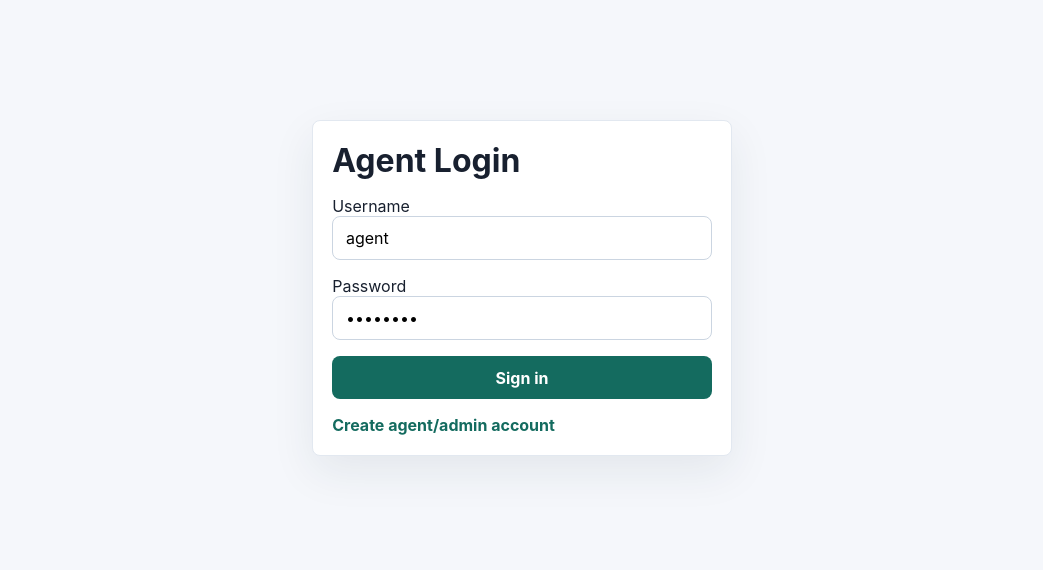
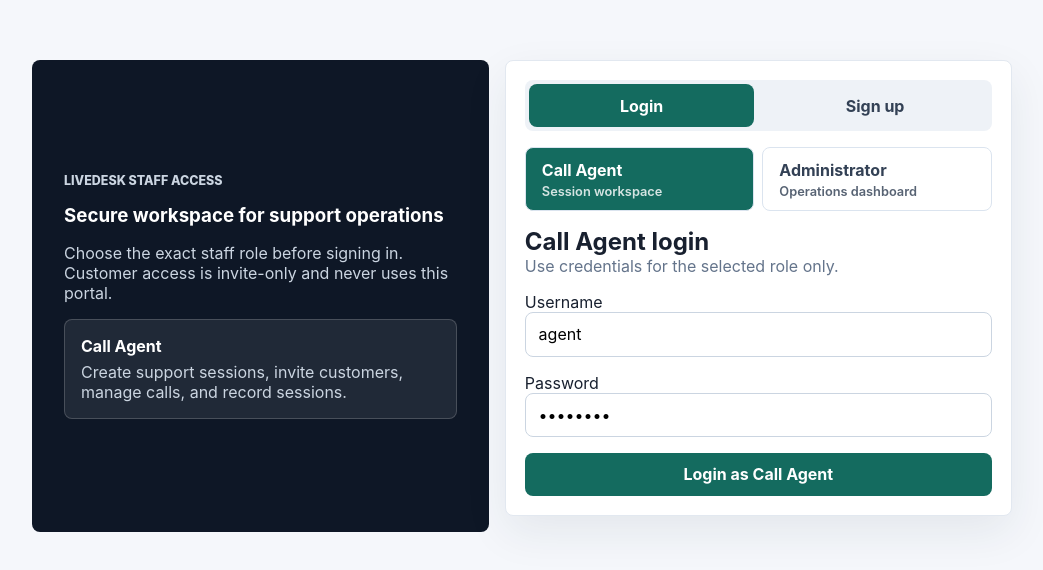
Before and after one commit to aditya-1408/LiveDesk, a React (Vite) app in the folder client/: page /login in a window 1280 px wide. Shown: the part 104-674 px from the top of the page, without its empty margins (118-1161 px from the left). Built offline with nearby package versions, Linux system fonts and the light colour scheme; no server answers.

Commit message:
build role-based staff auth portal

```diff
--- a/client/src/context/AuthContext.jsx
+++ b/client/src/context/AuthContext.jsx
@@ -7,11 +7,11 @@ export function AuthProvider({ children }) {
   const [token, setToken] = useState(getStoredToken());
   const [user, setUser] = useState(() => decodeToken(getStoredToken()));
 
-  async function login(username, password) {
+  async function login(username, password, role) {
     const result = await api("/api/auth/login", {
       method: "POST",
       token: null,
-      body: JSON.stringify({ username, password })
+      body: JSON.stringify({ username, password, role })
     });
     setStoredToken(result.token);
     setToken(result.token);
--- a/client/src/pages/AgentLogin.jsx
+++ b/client/src/pages/AgentLogin.jsx
@@ -1,39 +1,113 @@
 import { useState } from "react";
-import { Navigate, Link, useNavigate } from "react-router-dom";
+import { Navigate, useNavigate } from "react-router-dom";
 import { useAuth } from "../context/AuthContext.jsx";
 
-export default function AgentLogin() {
-  const [username, setUsername] = useState("agent");
-  const [password, setPassword] = useState("agent123");
+const roleCopy = {
+  agent: {
+    title: "Call Agent",
+    description: "Create support sessions, invite customers, manage calls, and record sessions.",
+    username: "agent",
+    password: "agent123"
+  },
+  admin: {
+    title: "Administrator",
+    description: "Monitor live operations, inspect session history, and end active sessions.",
+    username: "admin",
+    password: "admin123"
+  }
+};
+
+function destinationFor(role) {
+  return role === "admin" ? "/admin" : "/dashboard";
+}
+
+export function StaffAuth({ initialMode = "login" }) {
+  const [mode, setMode] = useState(initialMode);
+  const [role, setRole] = useState("agent");
+  const [username, setUsername] = useState(roleCopy.agent.username);
+  const [password, setPassword] = useState(roleCopy.agent.password);
+  const [adminCode, setAdminCode] = useState("");
   const [error, setError] = useState("");
-  const { login, user } = useAuth();
+  const { login, signup, logout, user } = useAuth();
   const navigate = useNavigate();
 
   if (user?.role === "admin") return <Navigate to="/admin" replace />;
   if (user?.role === "agent") return <Navigate to="/dashboard" replace />;
   if (user?.role === "customer") return <Navigate to="/ended" replace />;
 
+  function selectRole(nextRole) {
+    setRole(nextRole);
+    setUsername(roleCopy[nextRole].username);
+    setPassword(roleCopy[nextRole].password);
+    setAdminCode("");
+    setError("");
+  }
+
   async function submit(event) {
     event.preventDefault();
     setError("");
     try {
-      const result = await login(username, password);
-      navigate(result.user?.role === "admin" ? "/admin" : "/dashboard");
+      const result =
+        mode === "login"
+          ? await login(username, password, role)
+          : await signup(username, password, role, adminCode);
+      if (result.user?.role !== role) {
+        logout();
+        throw new Error(`These credentials belong to ${result.user?.role || "another role"}. Use the correct ${result.user?.role || "role"} login.`);
+      }
+      navigate(destinationFor(role));
     } catch (err) {
       setError(err.message);
     }
   }
 
   return (
-    <main className="auth-page">
-      <form className="panel auth-form" onSubmit={submit}>
-        <h1>Agent Login</h1>
-        {error && <div className="status error">{error}</div>}
-        <label>Username<input value={username} onChange={(event) => setUsername(event.target.value)} /></label>
-        <label>Password<input type="password" value={password} onChange={(event) => setPassword(event.target.value)} /></label>
-        <button>Sign in</button>
-        <Link to="/signup">Create agent/admin account</Link>
-      </form>
+    <main className="auth-page staff-auth-page">
+      <section className="staff-auth-shell">
+        <aside className="staff-auth-brief">
+          <p className="eyebrow">LiveDesk staff access</p>
+          <h1>Secure workspace for support operations</h1>
+          <p>Choose the exact staff role before signing in. Customer access is invite-only and never uses this portal.</p>
+          <div className="role-summary">
+            <strong>{roleCopy[role].title}</strong>
+            <span>{roleCopy[role].description}</span>
+          </div>
+        </aside>
+        <form className="panel auth-form staff-auth-form" onSubmit={submit}>
+          <div className="segmented-control" aria-label="Authentication mode">
+            <button type="button" className={mode === "login" ? "active" : ""} onClick={() => setMode("login")}>Login</button>
+            <button type="button" className={mode === "signup" ? "active" : ""} onClick={() => setMode("signup")}>Sign up</button>
+          </div>
+          <div className="role-choice" aria-label="Staff role">
+            {Object.entries(roleCopy).map(([value, copy]) => (
+              <button
+                type="button"
+                key={value}
+                className={role === value ? "active" : ""}
+                onClick={() => selectRole(value)}
+              >
+                <strong>{copy.title}</strong>
+                <span>{value === "agent" ? "Session workspace" : "Operations dashboard"}</span>
+              </button>
+            ))}
+          </div>
+          <div>
+            <h2>{mode === "login" ? `${roleCopy[role].title} login` : `Create ${roleCopy[role].title.toLowerCase()} account`}</h2>
+            <p>{mode === "login" ? "Use credentials for the selected role only." : "Create a staff account with the selected role."}</p>
+          </div>
+          {error && <div className="status error">{error}</div>}
+          <label>Username<input value={username} onChange={(event) => setUsername(event.target.value)} autoComplete="username" /></label>
+          <label>Password<input type="password" value={password} onChange={(event) => setPassword(event.target.value)} autoComplete={mode === "login" ? "current-password" : "new-password"} /></label>
+          {mode === "signup" && role === "admin" && (
+            <label>Admin signup code<input value={adminCode} onChange={(event) => setAdminCode(event.target.value)} placeholder="Required for admin accounts" /></label>
+          )}
+          <button>{mode === "login" ? `Login as ${roleCopy[role].title}` : `Create ${roleCopy[role].title}`}</button>
+        </form>
+      </section>
     </main>
   );
 }
+
+export default function AgentLogin() {
+  return <StaffAuth initialMode="login" />;
+}
--- a/client/src/pages/Signup.jsx
+++ b/client/src/pages/Signup.jsx
@@ -1,47 +1,5 @@
-import { useState } from "react";
-import { Link, useNavigate } from "react-router-dom";
-import { useAuth } from "../context/AuthContext.jsx";
+import { StaffAuth } from "./AgentLogin.jsx";
 
 export default function Signup() {
-  const [username, setUsername] = useState("");
-  const [password, setPassword] = useState("");
-  const [role, setRole] = useState("agent");
-  const [adminCode, setAdminCode] = useState("");
-  const [error, setError] = useState("");
-  const { signup } = useAuth();
-  const navigate = useNavigate();
-
-  async function submit(event) {
-    event.preventDefault();
-    setError("");
-    try {
-      const result = await signup(username, password, role, adminCode);
-      navigate(result.user.role === "admin" ? "/admin" : "/dashboard");
-    } catch (err) {
-      setError(err.message);
-    }
-  }
-
-  return (
-    <main className="auth-page">
-      <form className="panel auth-form" onSubmit={submit}>
-        <h1>Create account</h1>
-        {error && <div className="status error">{error}</div>}
-        <label>Username<input value={username} onChange={(event) => setUsername(event.target.value)} /></label>
-        <label>Password<input type="password" value={password} onChange={(event) => setPassword(event.target.value)} /></label>
-        <label>
-          Role
-          <select value={role} onChange={(event) => setRole(event.target.value)}>
-            <option value="agent">Agent</option>
-            <option value="admin">Admin</option>
-          </select>
-        </label>
-        {role === "admin" && (
-          <label>Admin code<input value={adminCode} onChange={(event) => setAdminCode(event.target.value)} placeholder="admin123" /></label>
-        )}
-        <button>Create account</button>
-        <Link to="/login">Already have an account?</Link>
-      </form>
-    </main>
-  );
+  return <StaffAuth initialMode="signup" />;
 }
--- a/client/src/styles/global.css
+++ b/client/src/styles/global.css
@@ -99,6 +99,109 @@ th {
   padding: 2rem;
   display: grid;
   gap: 1rem;
+}
+
+.staff-auth-page {
+  place-items: center;
+}
+
+.staff-auth-shell {
+  width: min(980px, 100%);
+  display: grid;
+  grid-template-columns: minmax(280px, 0.9fr) minmax(360px, 1fr);
+  gap: 1rem;
+  align-items: stretch;
+}
+
+.staff-auth-brief {
+  border-radius: 8px;
+  padding: 2rem;
+  background: #0e1726;
+  color: white;
+  display: grid;
+  align-content: center;
+  gap: 1rem;
+}
+
+.staff-auth-brief h1,
+.staff-auth-form h2 {
+  margin: 0;
+  letter-spacing: 0;
+}
+
+.staff-auth-brief p,
+.staff-auth-form p {
+  margin: 0;
+  color: #64748b;
+}
+
+.staff-auth-brief p {
+  color: #cbd5e1;
+}
+
+.eyebrow {
+  font-size: 0.78rem;
+  font-weight: 800;
+  text-transform: uppercase;
+}
+
+.role-summary {
+  display: grid;
+  gap: 0.35rem;
+  border: 1px solid rgba(255, 255, 255, 0.18);
+  border-radius: 8px;
+  padding: 1rem;
+  background: rgba(255, 255, 255, 0.08);
+}
+
+.role-summary span {
+  color: #cbd5e1;
+}
+
+.staff-auth-form {
+  width: 100%;
+}
+
+.segmented-control,
+.role-choice {
+  display: grid;
+  gap: 0.5rem;
+}
+
+.segmented-control {
+  grid-template-columns: 1fr 1fr;
+  padding: 0.25rem;
+  background: #eef2f7;
+  border-radius: 8px;
+}
+
+.segmented-control button,
+.role-choice button {
+  background: transparent;
+  color: #334155;
+}
+
+.segmented-control button.active,
+.role-choice button.active {
+  background: #146b5f;
+  color: white;
+}
+
+.role-choice {
+  grid-template-columns: 1fr 1fr;
+}
+
+.role-choice button {
+  display: grid;
+  gap: 0.25rem;
+  text-align: left;
+  border: 1px solid #dbe4ef;
+}
+
+.role-choice button span {
+  font-size: 0.8rem;
+  font-weight: 600;
+  opacity: 0.82;
 }
 
 .auth-form h1,
@@ -443,6 +546,10 @@ th {
 }
 
 @media (max-width: 860px) {
+  .staff-auth-shell {
+    grid-template-columns: 1fr;
+  }
+
   .call-room {
     grid-template-columns: 1fr;
   }
```
Also changed, not shown: 1 other file (tests, documents, lock files or other folders).
